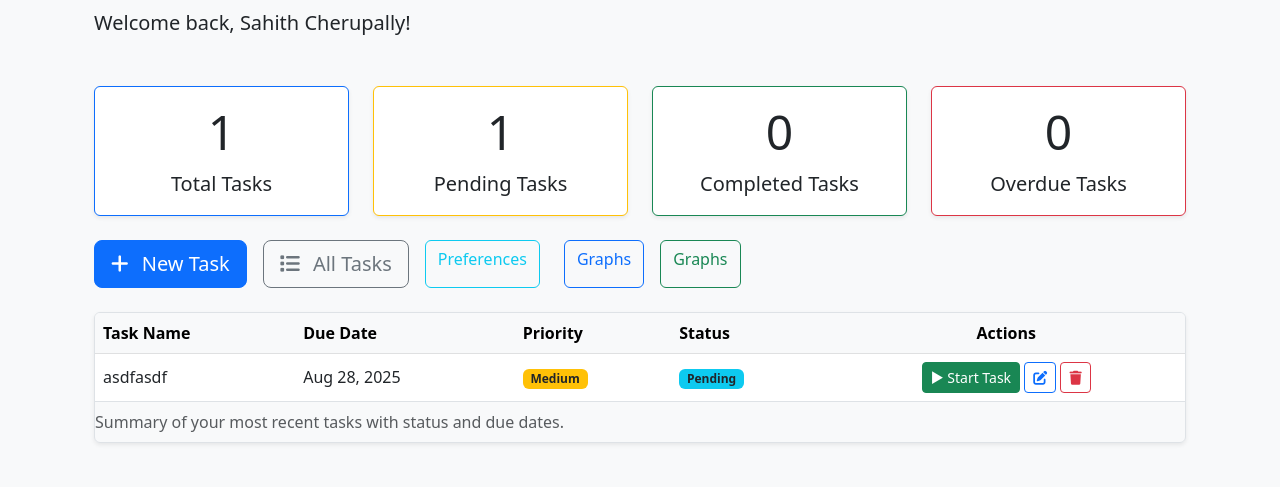
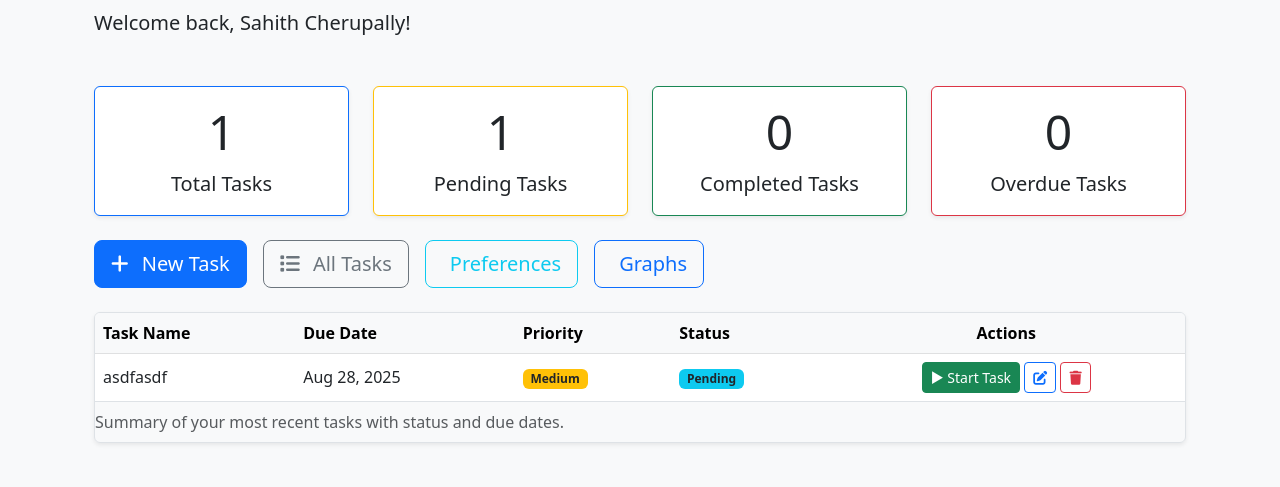
Before and after one commit to 5AH1TH/Neuronudge, a Flask app: page /dashboard in a window 1280 px wide. Shown: the part 225-712 px from the top of the page. Run offline with Flask 3, Linux system fonts and the light colour scheme; a user stored in the database is signed in.

Commit message:
fixed dashboards

```diff
--- a/Neuronudge/templates/dashboard.html
+++ b/Neuronudge/templates/dashboard.html
@@ -48,24 +48,23 @@
             <a href="{{ url_for('main.create_task') }}" class="btn btn-lg btn-primary" aria-label="Create new task">
                 <i class="fa-solid fa-plus me-2"></i> New Task
             </a>
+
             <a href="{{ url_for('main.task_list') }}" class="btn btn-lg btn-outline-secondary" aria-label="View all tasks">
                 <i class="fa-solid fa-list me-2"></i> All Tasks
             </a>
-            <a href="{{ url_for('main.onboarding') }}" class="btn btn-outline-info">
-                <i class="bi bi-gear"></i> Preferences
-            </a>
-            <a href="{{ url_for('main.dashboard_graphs') }}" class="btn btn-outline-primary ms-2">
-                <i class="bi bi-bar-chart"></i> Graphs
+
+            <a href="{{ url_for('main.onboarding') }}" class="btn btn-lg btn-outline-info" aria-label="Open preferences">
+                <i class="bi bi-gear me-2"></i> Preferences
             </a>
 
+            {% if current_user.profile != 'ADHD' %}
+            <a href="{{ url_for('main.dashboard_graphs') }}" class="btn btn-lg btn-outline-primary" aria-label="View task graphs">
+                <i class="bi bi-bar-chart me-2"></i> Graphs
+            </a>
 
-            {% if current_user.profile != 'ADHD' %}
-            <a href="{{ url_for('main.dashboard_graphs') }}" class="btn btn-outline-success">
-                <i class="bi bi-bar-chart-line"></i> Graphs
-            </a>
             {% endif %}
+        </div>
 
-        </div>
 
         <!-- Task Overview Table -->
         <div class="table-responsive shadow-sm rounded border mb-5">
```
Also changed, not shown: Neuronudge/templates/base.html (+19 -0 lines).
